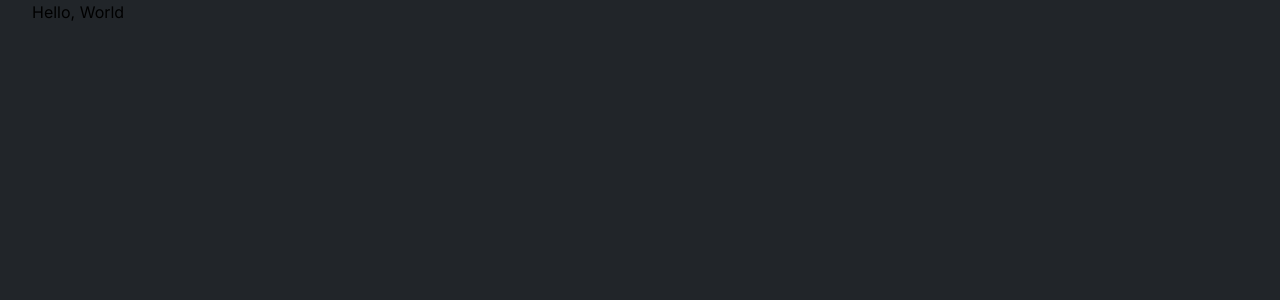
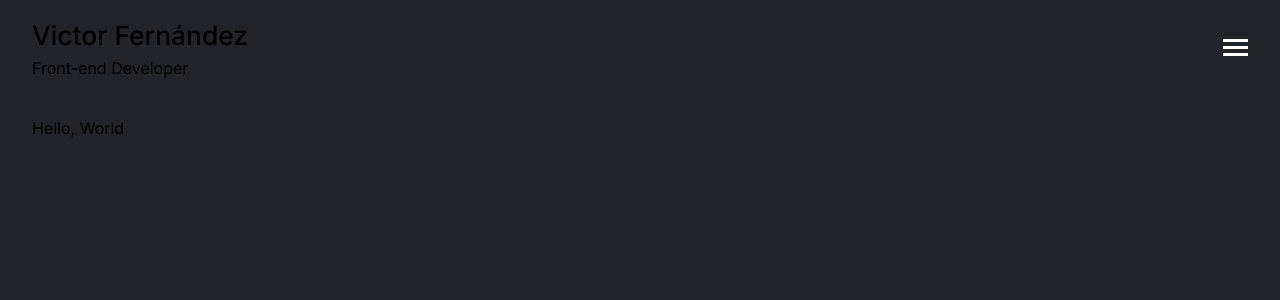
Before and after one commit to vicsantizo/portfolio, a Next.js app: page / in a window 1280 px wide. Shown: the top 300 px of the page. Built offline with nearby package versions, Linux system fonts and the light colour scheme.

Commit message:
chore: add the Header component to the main layout

```diff
--- a/src/app/layout.tsx
+++ b/src/app/layout.tsx
@@ -1,4 +1,5 @@
 import './globals.css';
+import { Header } from '../components/layout/header';
 import { Inter } from 'next/font/google';
 
 export const metadata = {
@@ -18,6 +19,7 @@ export default function RootLayout({ children }: RootLayoutProps) {
   return (
     <html lang="en" className="dark">
       <body className={inter.className}>
+        <Header />
         <div className="content">{children}</div>
       </body>
     </html>
```
